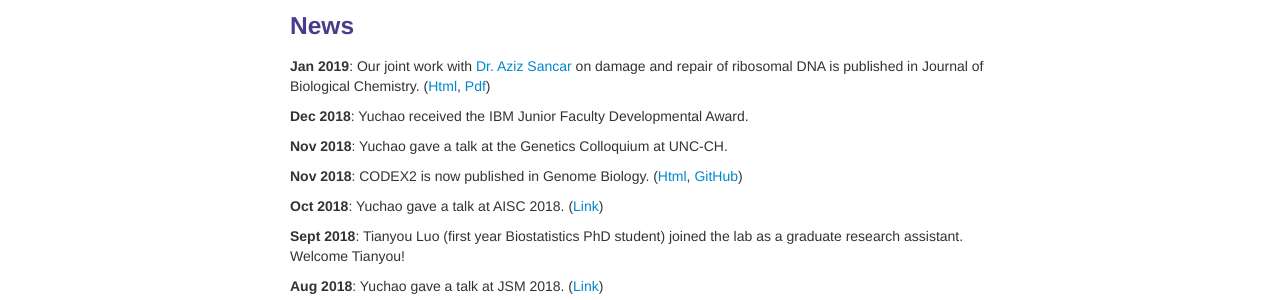
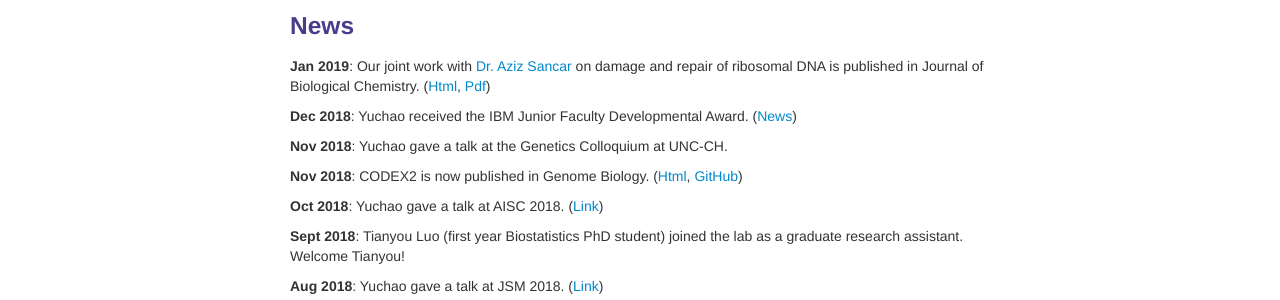
Before and after one commit to yuchaojiang/yuchaojiang.github.io, a Jekyll site: the page built from index.md, in a window 1280 px wide. Shown: the part 356-656 px from the top of the page. Built offline with Jekyll 4.4.1, drawn with Linux system fonts in a browser that asks for light colours.

Commit message:
Update index.md

```diff
--- a/index.md
+++ b/index.md
@@ -27,7 +27,7 @@ description: I am an Assistant Professor in the Department of Biostatistics and
 ### News
 **Jan 2019**: Our joint work with [Dr. Aziz Sancar](http://sancarlab.unc.edu/) on damage and repair of ribosomal DNA is published in Journal of Biological Chemistry. ([Html](http://www.jbc.org/content/294/1/210.short), [Pdf](http://www.jbc.org/content/294/1/210.full.pdf))
 
-**Dec 2018**: Yuchao received the IBM Junior Faculty Developmental Award.
+**Dec 2018**: Yuchao received the IBM Junior Faculty Developmental Award. ([News](https://www.med.unc.edu/genetics/yuchao-jiang-phd-receives-junior-faculty-development-award/))
 
 **Nov 2018**: Yuchao gave a talk at the Genetics Colloquium at UNC-CH.
 
```
